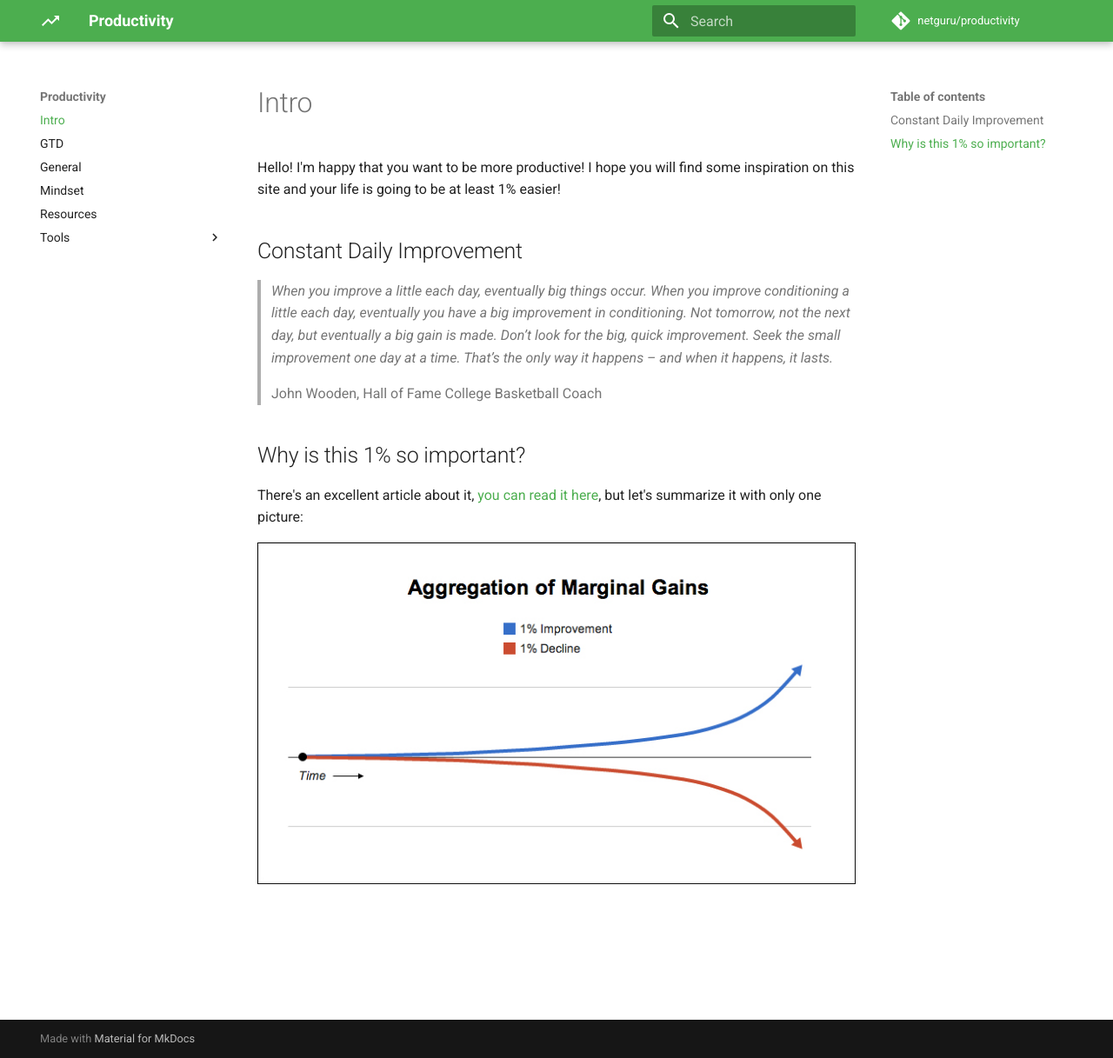
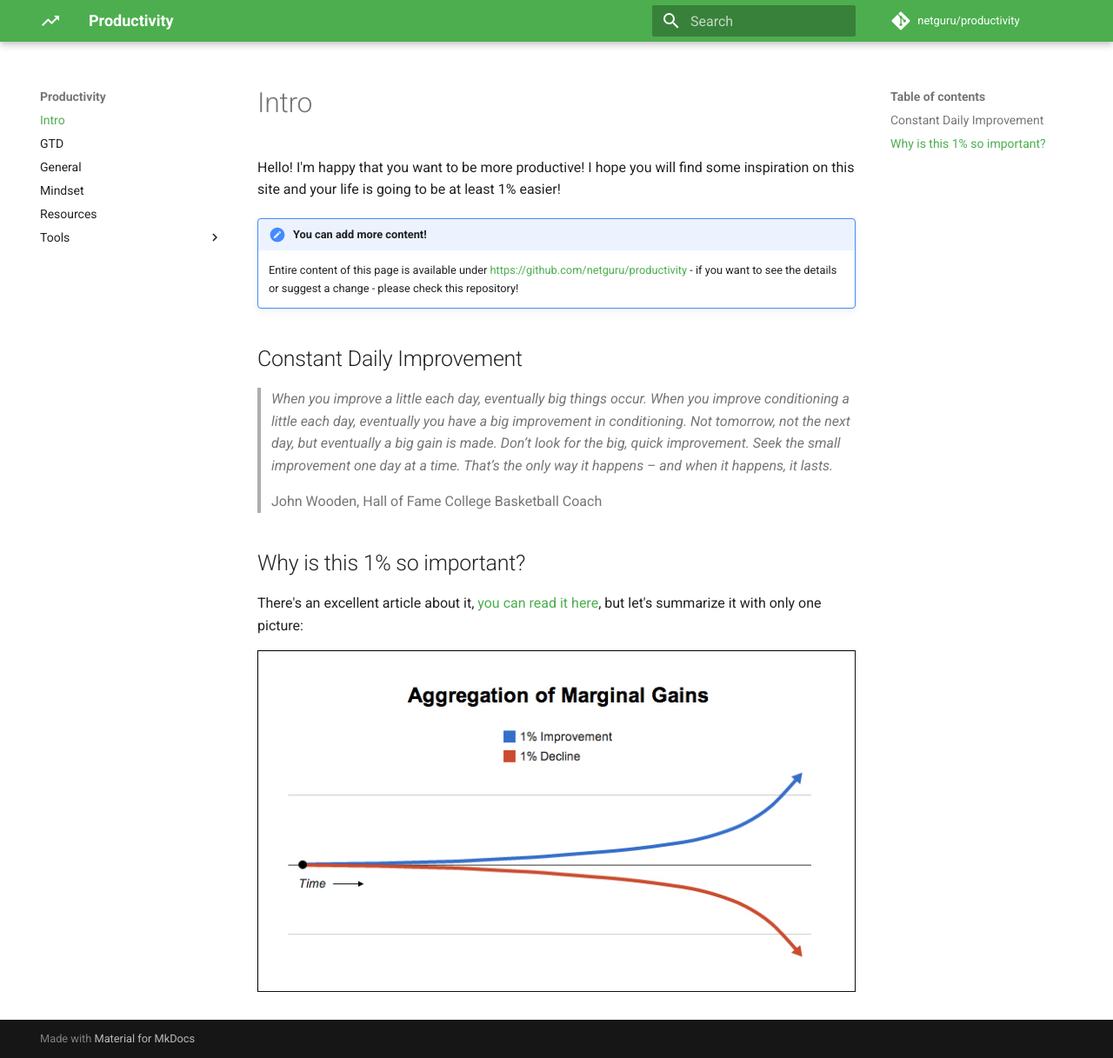
Before and after one commit to netguru/productivity, an MkDocs documentation site: the page built from docs/index.md, in a window 1280 px wide and 1217 px high. Shown: the whole window at 87% size. Built offline with MkDocs 1.6.1 and Material for MkDocs 9.7.7, drawn with Linux system fonts in a browser that asks for light colours; comment, search, counter and statistics services are not loaded.

Commit message:
include call to action in the intro

```diff
--- a/docs/index.md
+++ b/docs/index.md
@@ -2,6 +2,10 @@
 
 Hello! I'm happy that you want to be more productive! I hope you will find some
 inspiration on this site and your life is going to be at least 1% easier!
+
+
+!!! important "You can add more content!"
+    Entire content of this page is available under [https://github.com/netguru/productivity][2] - if you want to see the details or suggest a change - please check this repository!
 
 ## Constant Daily Improvement
 
```
Also changed, not shown: other parts of docs/index.md (+1 -0 lines).
